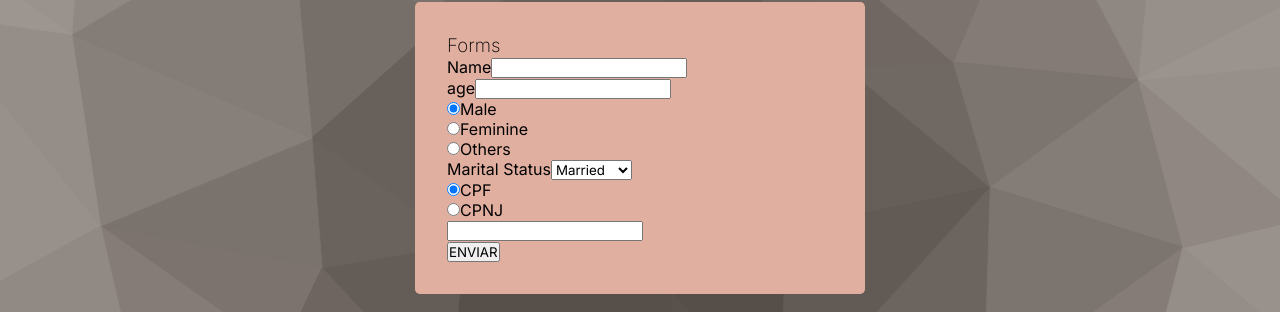
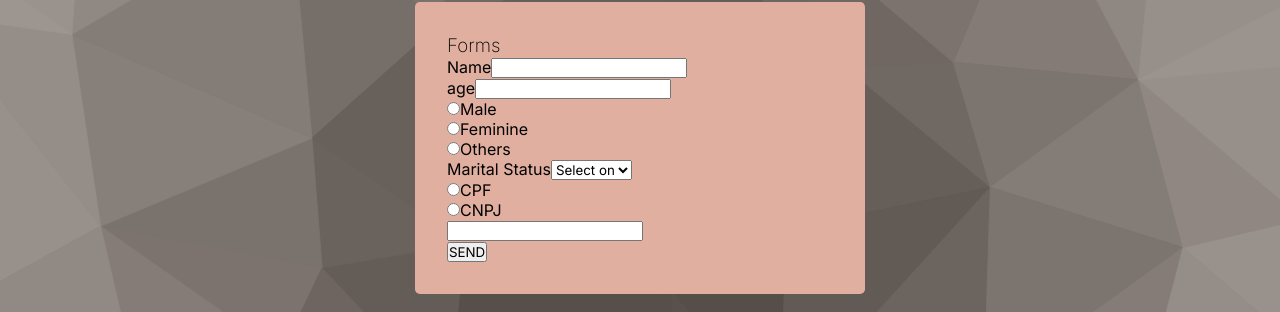
Before and after one commit to abrxao/EBAC-React, a Next.js app in the folder forms/: page / in a window 1280 px wide. Shown: the part 252-564 px from the top of the page. Built offline with nearby package versions, Linux system fonts and the light colour scheme.

Commit message:
:sparkles:feat: adicionando funcoes ao campos

```diff
--- a/forms/pages/components/DocumentArea/index.jsx
+++ b/forms/pages/components/DocumentArea/index.jsx
@@ -2,38 +2,13 @@ import RadioInput from "../RadioInput";
 import React from "react";
 import TextInput from "../TextInput";
 
-export const validationFn={
-    CPF:()=>{
+export default function DocumentArea(props) {
+    var options = ["CPF","CNPJ"]
 
-    },
-    CPNJ:()=>{
-
-    }
+        return(
+            <div className={props.className}>
+                <RadioInput options={options} name="options" onChange={e => props.onChange(e)}/>
+                <TextInput onChange={e=>props.onKeyDown(e)}/>
+            </div>
+        )
 }
-
-export class DocumentArea extends React.Component {
-    constructor(props) {
-        super(props);
-
-        this.state = {
-            options: ["CPF","CPNJ"],
-            isCPNJ: true
-        }
-    }
-
-    handleRadioChange(){
-
-    }
-
-    render(){
-        return(
-            <div className={this.props.className}>
-                <RadioInput options={this.state.options} name="options" onChange={e => this.handleRadioChange(e)}/>
-                <TextInput name=""/>
-            </div>
-
-        )
-    }
-}
-
-export default DocumentArea;
--- a/forms/pages/components/Form/index.jsx
+++ b/forms/pages/components/Form/index.jsx
@@ -3,7 +3,7 @@ import TextInput from "../TextInput";
 import NumberInput from "../NumberInput";
 import RadioInput from "../RadioInput";
 import OptionsInput from "../OptionsInput";
-import DocumentArea, {validationFn} from "../DocumentArea";
+import DocumentArea from "../DocumentArea";
 
 class Form extends React.Component{
     constructor(props){
@@ -11,14 +11,14 @@ class Form extends React.Component{
 
         this.state = {
             genders:["Male","Feminine","Others"],
-            maritalStatus: ["Married","Single","Divorced","Widowed"],
+            maritalStatus: ["Select on","Married","Single","Divorced","Widowed"],
             answers:{
                 name:"",
                 age:"",
                 gender:"",
                 maritalStatus:"",
-                documentType:""
-
+                documentType:"",
+                documentNumber:"",
             }
         }
     }
@@ -27,6 +27,7 @@ class Form extends React.Component{
 
     }
     handleSubmit(e){
+        console.log(this.state.answers);
         e.preventDefault();
     }
 
@@ -35,12 +36,53 @@ class Form extends React.Component{
             <div className="Form">
             <form>
                 <h3 className="Form__title">Forms </h3>
-                <TextInput name="Name" className="Form__TextInput"/>
-                <NumberInput name="age" className="Form__NumberInput"/>
-                <RadioInput name="gender" options={this.state.genders}className="Form__RadioBox"/>
-                <OptionsInput options={this.state.maritalStatus} name="Marital Status" className="Form__OptionsInput"/>
-                <DocumentArea className="Form__DocumentArea"/>
-                <button className="Form__submitBtn" type="submit" onClick={e=> this.handleSubmit(e)}>ENVIAR</button>
+
+                <TextInput name="Name" className="Form__TextInput" onChange={e=>this.setState({
+                    answers:{
+                        ...this.state.answers,
+                        name:e.target.value
+                    }
+                })}/>
+
+                <NumberInput name="age" className="Form__NumberInput" onChange={e=>this.setState({
+                    answers:{
+                        ...this.state.answers,
+                        age:e.target.value
+                    }
+                })}
+                />
+
+                <RadioInput name="gender" options={this.state.genders}className="Form__RadioBox" onChange={e=>this.setState({
+                    answers:{
+                      ...this.state.answers,
+                       gender:e.target.value
+                    }
+
+                })}/>
+
+                <OptionsInput options={this.state.maritalStatus} name="Marital Status" className="Form__OptionsInput" onChange={e=>this.setState({
+                    answers:{
+                        ...this.state.answers,
+                         maritalStatus:e.target.value
+                      }
+
+                })}/>
+
+                <DocumentArea className="Form__DocumentArea" onChange={e=> this.setState({
+                    answers:{
+                        ...this.state.answers,
+                         documentType:e.target.value
+                      }
+                })}
+                onKeyDown={e=> this.setState({
+                    answers:{
+                        ...this.state.answers,
+                         documentNumber:e.target.value
+                      }
+                })}
+                />
+
+                <button className="Form__submitBtn" type="submit" onClick={e=> this.handleSubmit(e)}>SEND</button>
             </form>
             </div>
 
--- a/forms/pages/components/NumberInput/index.jsx
+++ b/forms/pages/components/NumberInput/index.jsx
@@ -2,7 +2,7 @@ export default function NumberInput(props){
     return(
         <div className={props.className}>
             <label htmlFor={props.name}>{props.name}</label>
-            <input type="number" name={props.name} />
+            <input type="number" name={props.name} onChange={props.onChange}/>
         </div>
     )
 }
--- a/forms/pages/components/OptionsInput/index.jsx
+++ b/forms/pages/components/OptionsInput/index.jsx
@@ -1,6 +1,6 @@
 export default function OptionsInput(props){
     return(
-        <div>
+        <div className={props.className} onChange={props.onChange}>
             <label htmlFor={props.name}>{props.name}</label>
                 <select name={props.name} >
                     {props.options.map((elem, index)=>{
--- a/forms/pages/components/RadioInput/index.jsx
+++ b/forms/pages/components/RadioInput/index.jsx
@@ -6,7 +6,7 @@ export default function RadioInput(props) {
                 props.options.map((elem,index)=>{
                     return (
                     <div key={index}>
-                        <input type="radio" name={props.name} value={elem} defaultChecked={index==0?true:false}/>
+                        <input type="radio" name={props.name} value={elem}/>
                         <label value={elem}>{elem}</label>
                     </div>
                     )
--- a/forms/pages/components/TextInput/index.jsx
+++ b/forms/pages/components/TextInput/index.jsx
@@ -2,7 +2,7 @@ export default function TextInput(props){
     return(
         <div className={props.className}>
             <label htmlFor={props.name}>{props.name}</label>
-            <input type="text" name={props.name} />
+            <input type="text" name={props.name} onChange={props.onChange}/>
         </div>
     )
 }
```
